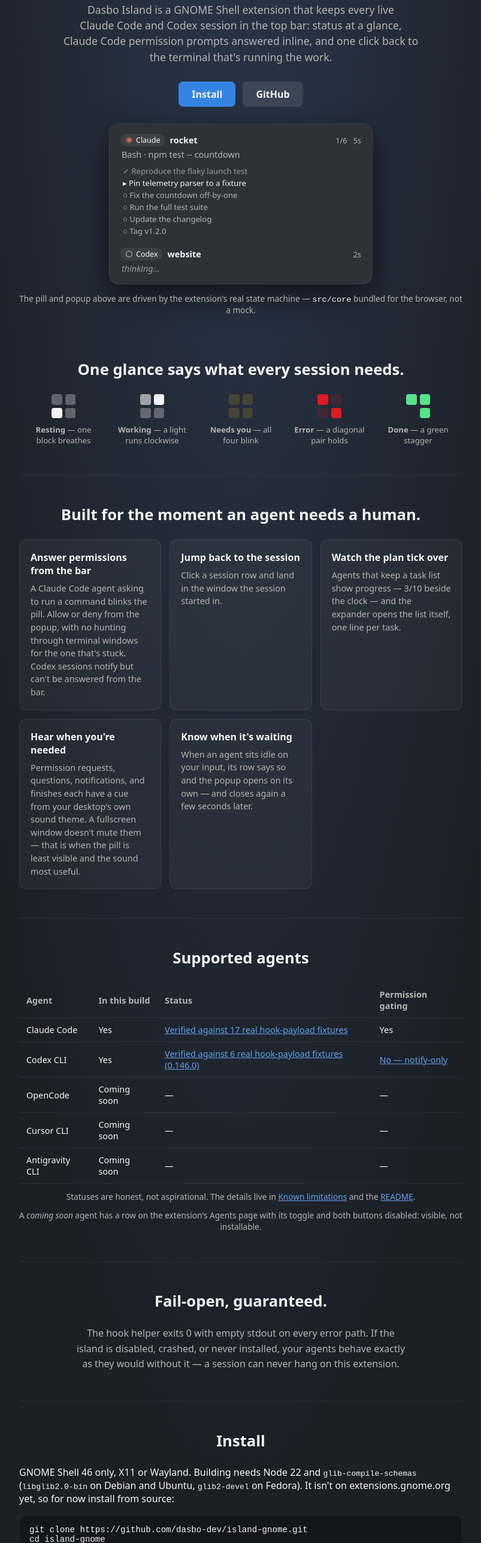
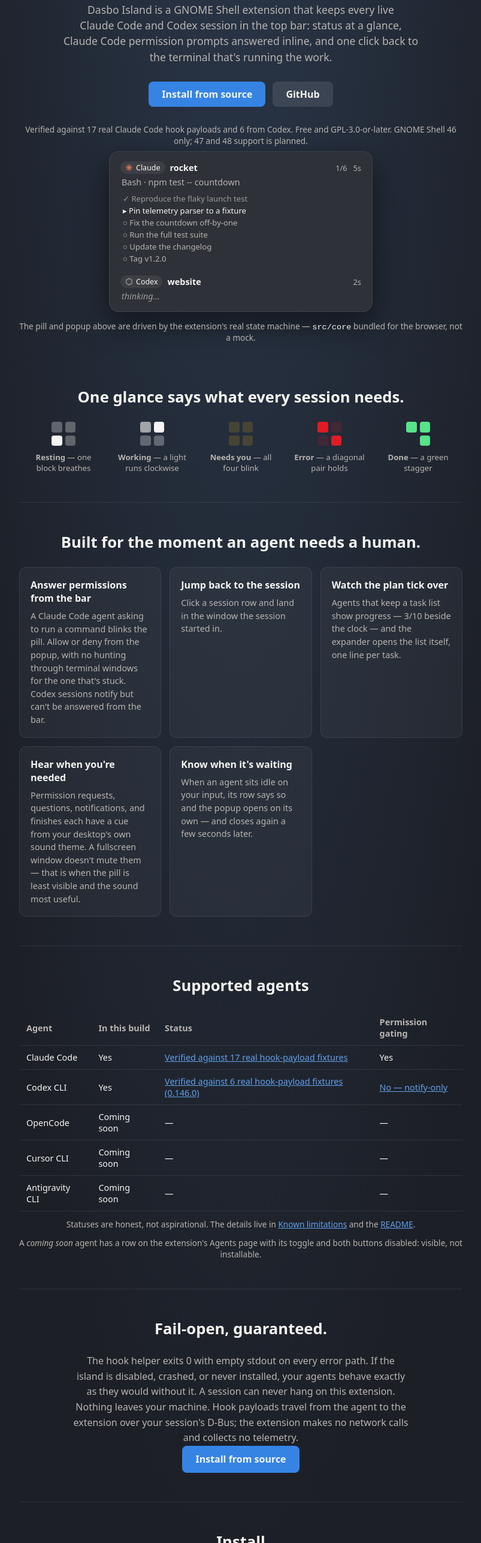
Before and after one commit to dasbo-dev/island-gnome, a website with bundled scripts: page site/index.html in a window 1280 px wide. Shown: the part 228-2800 px from the top of the page at 60% size, without its empty margins (238-1041 px from the left). Built offline with nearby package versions, Linux system fonts and the light colour scheme; files whose address does not match are found by name.

Commit message:
feat(site): answer the privacy question, and stop hiding the proof
A shell extension that watches your sessions raises one question on
first read, and the page never answered it. It also buried the only hard
evidence it owns in a table cell, labelled its button for a download it
does not offer, and never mentioned that 46 is a ceiling, not a floor.

```diff
--- a/site/index.html
+++ b/site/index.html
@@ -56,9 +56,10 @@
   <h1>Your coding agents, on the GNOME top&nbsp;bar.</h1>
   <p class="sub">Dasbo Island is a GNOME Shell extension that keeps every live Claude&nbsp;Code and Codex session in the top bar: status at a glance, Claude&nbsp;Code permission prompts answered inline, and one click back to the terminal that's running the work.</p>
   <p class="cta">
-    <a class="button primary" href="#install">Install</a>
+    <a class="button primary" href="#install">Install from source</a>
     <a class="button" href="https://github.com/dasbo-dev/island-gnome">GitHub</a>
   </p>
+  <p class="fine">Verified against 17 real Claude&nbsp;Code hook payloads and 6 from Codex. Free and GPL-3.0-or-later. GNOME Shell 46 only; 47 and 48 support is planned.</p>
 
   <div class="popup">
     <div id="popup-rows">
@@ -137,7 +138,9 @@
 
 <section id="failopen">
   <h2>Fail-open, guaranteed.</h2>
-  <p>The hook helper exits 0 with empty stdout on every error path. If the island is disabled, crashed, or never installed, your agents behave exactly as they would without it — a session can never hang on this extension.</p>
+  <p>The hook helper exits 0 with empty stdout on every error path. If the island is disabled, crashed, or never installed, your agents behave exactly as they would without it. A session can never hang on this extension.</p>
+  <p>Nothing leaves your machine. Hook payloads travel from the agent to the extension over your session's D-Bus; the extension makes no network calls and collects no telemetry.</p>
+  <p class="cta"><a class="button primary" href="#install">Install from source</a></p>
 </section>
 
 <section id="install">
@@ -150,6 +153,7 @@ make install
 # X11: log out and back in before the next line
 gnome-extensions enable dasbo-island@ayubaswad.gmail.com</code></pre>
   <p class="fine">Then open the preferences and install hooks for each agent you use:<br><code>gnome-extensions prefs dasbo-island@ayubaswad.gmail.com</code></p>
+  <p class="fine">Changed your mind? Remove the hooks from that same preferences page, then <code>make uninstall</code>.</p>
 </section>
 
 <section id="support">
```
Also changed, not shown: test/site/indexCopy.test.ts (+38 -0 lines).
